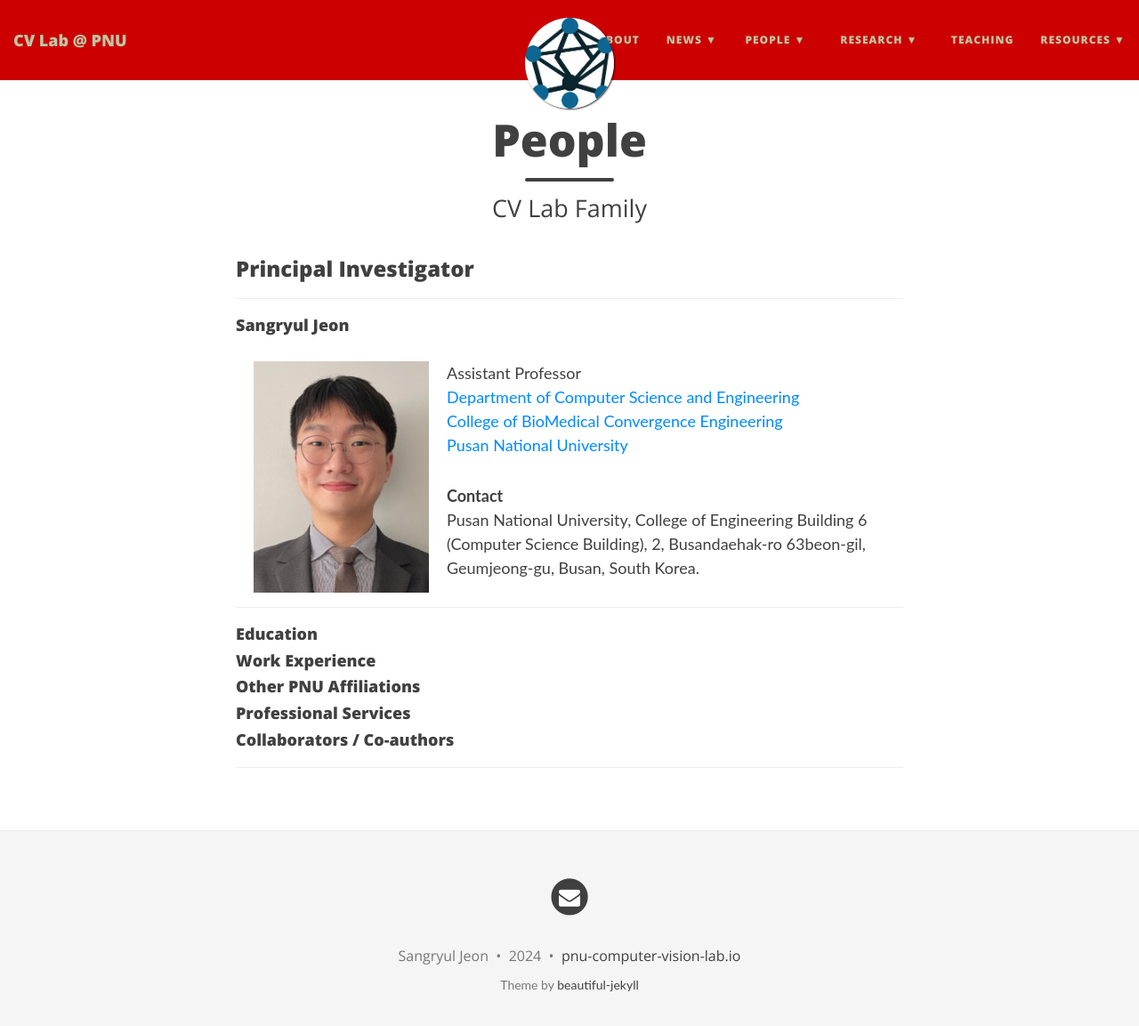
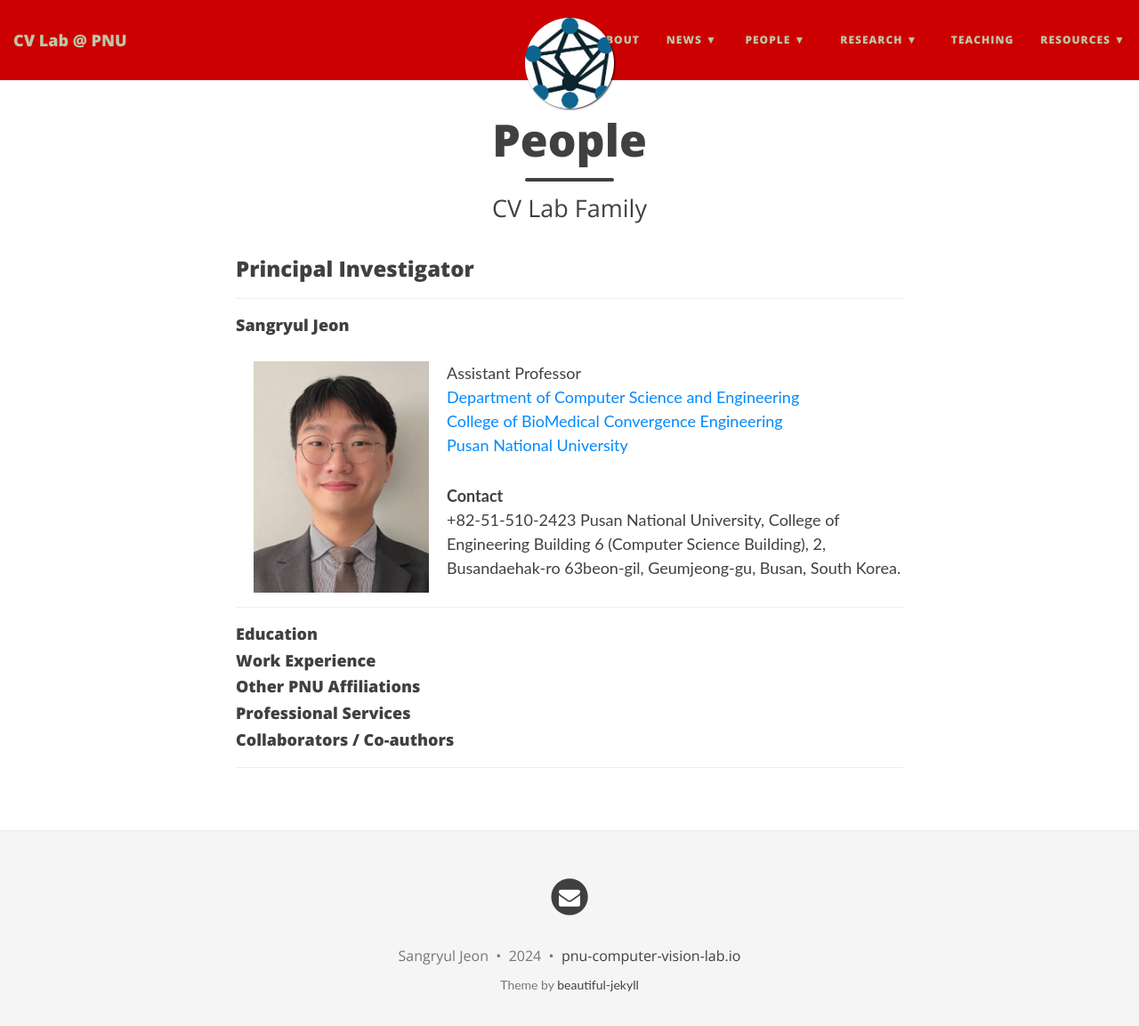
Before and after one commit to pnu-computer-vision-lab/pnu-computer-vision-lab.github.io, a Jekyll site: the page built from people/pi.md, in a window 1280 px wide and 1167 px high. Shown: the top 1153 px of the window at 89% size. Built offline with Jekyll 4.4.1, drawn with Linux system fonts in a browser that asks for light colours; nearby versions of some CDN libraries.

Commit message:
Update pi.md

```diff
--- a/people/pi.md
+++ b/people/pi.md
@@ -17,6 +17,7 @@ Assistant Professor
 
 
 **Contact**
++82-51-510-2423
 Pusan National University, College of Engineering Building 6 (Computer Science Building), 2, Busandaehak-ro 63beon-gil, Geumjeong-gu, Busan, South Korea.
 
 <hr>
```
